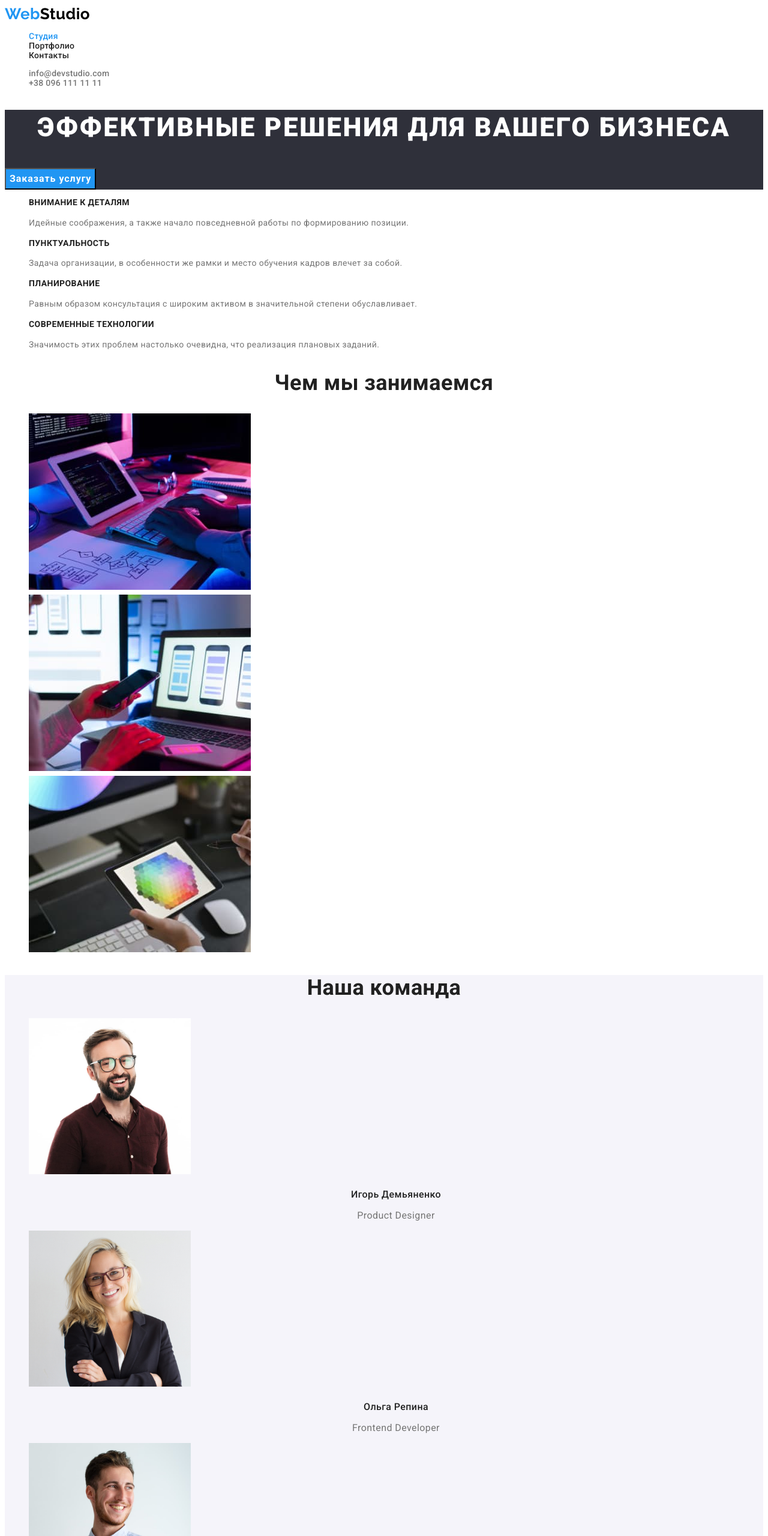
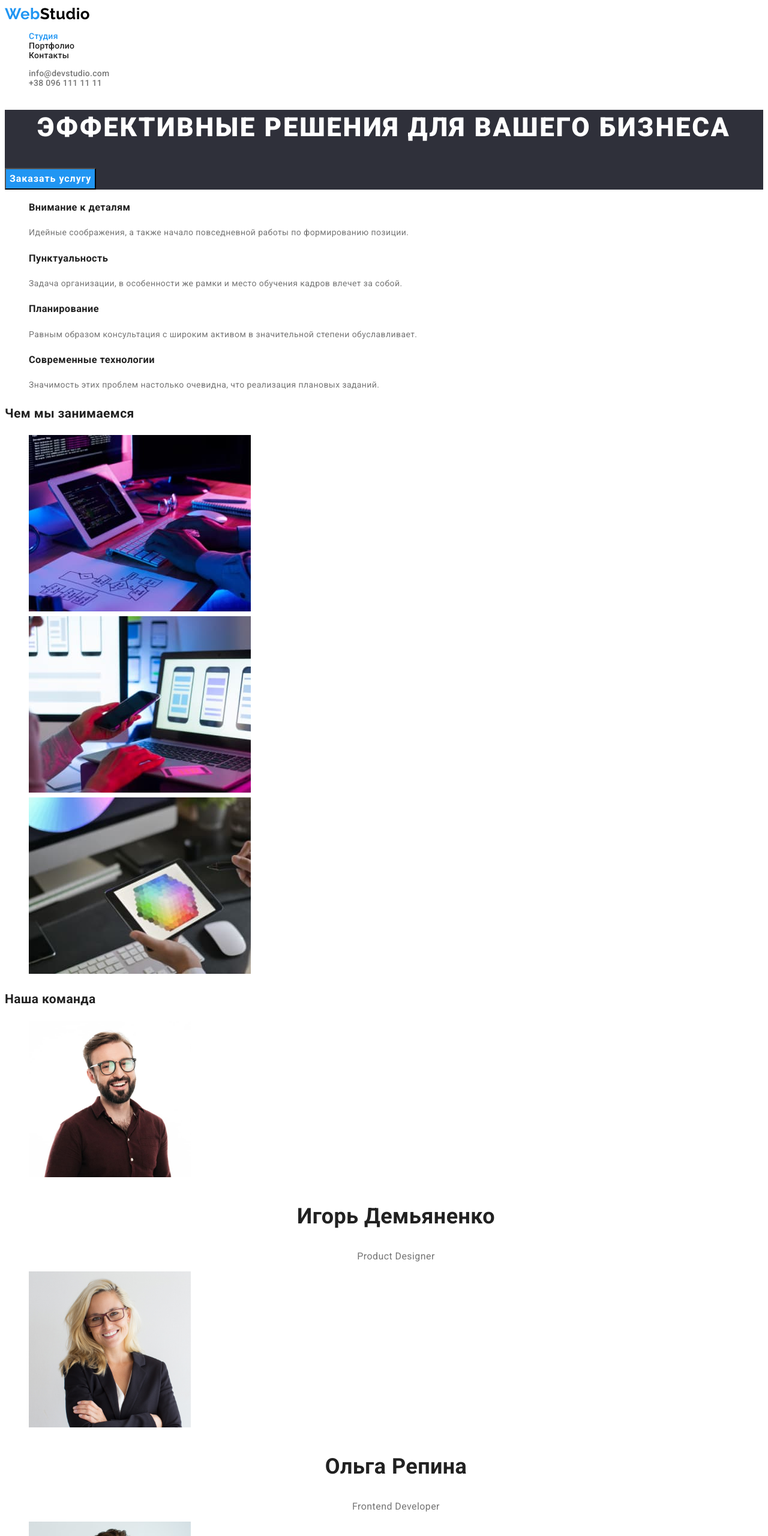
Before and after one commit to UserOxi/goit--markup-hw-03, a plain HTML site: page index.html in a window 1280 px wide. Shown: the top 2560 px of the page at 60% size. Drawn offline with Linux system fonts and the light colour scheme.

Commit message:
Update styles.css

```diff
--- a/css/styles.css
+++ b/css/styles.css
@@ -51,7 +51,8 @@ body {
   color: var(--txt-dark-cl);
 }
 
-.section-title {
+.title-about,
+.title-team {
   font-size: 36px;
   line-height: 1.17;
   text-align: center;
@@ -132,7 +133,7 @@ letter-spacing: 0.02em;
 
 /* Features */
 
-.title-feature {
+.subtitle-feature {
   font-size: 14px;
   line-height: 1.14;
   text-transform: uppercase;
@@ -140,11 +141,11 @@ letter-spacing: 0.02em;
 
 /* Team */
 
-.section-team {
+.team {
   background-color: var(--team-btn-bg-cl);
 }
 
-.title-team {
+.subtitle-team {
   font-weight: 500;
   font-size: 16px;
   line-height: 1.19;
@@ -194,7 +195,7 @@ letter-spacing: 0.02em;
   background-color: var(--accent-txt-cl);
 }
 
-.title-portfolio {
+.subtitle-portfolio {
   font-size: 18px;
   line-height: 2.0;
   letter-spacing: 0.06em;
```
